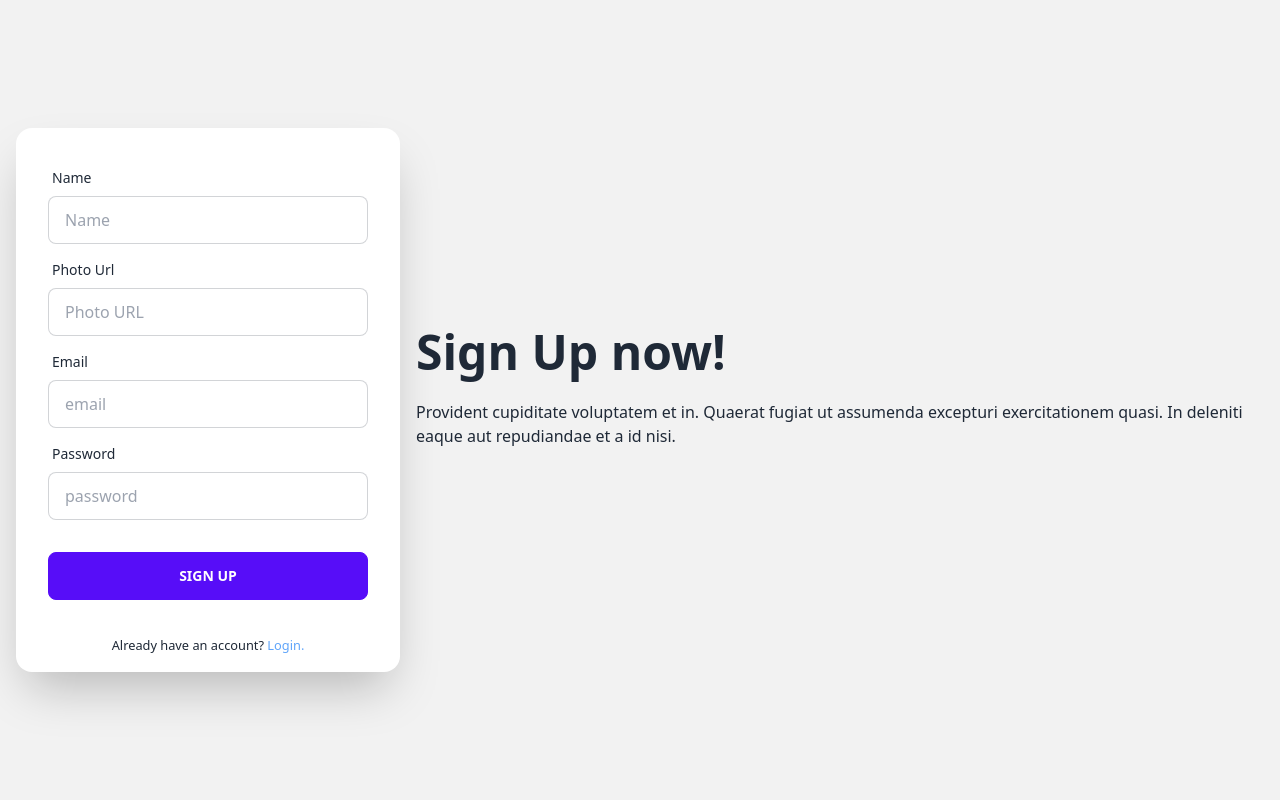
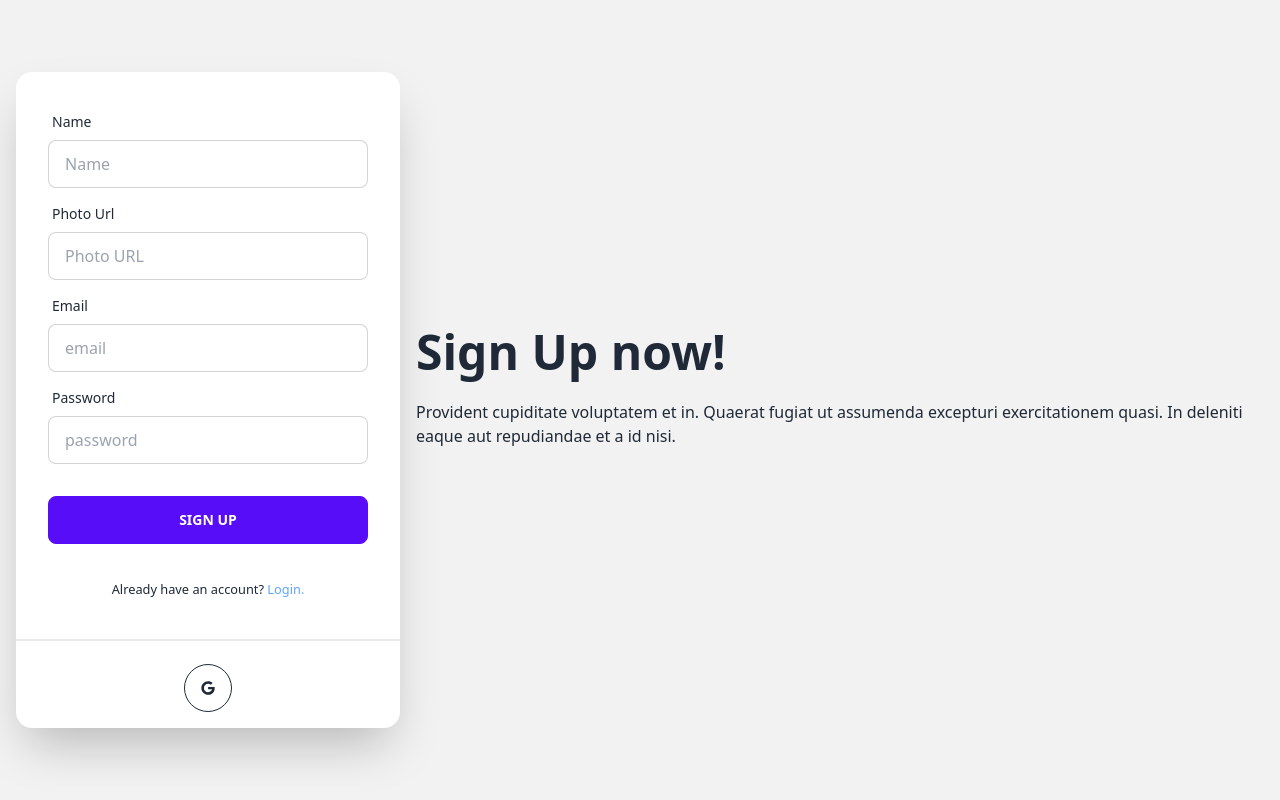
Before and after one commit to ImranSarkerWeb/bistro-boss-client, a React (Vite) app: page /signup in a window 1280 px wide. Built offline with nearby package versions, Linux system fonts and the light colour scheme; no server answers.

Commit message:
admin dashboard added

```diff
--- /dev/null
+++ b/src/components/SocialLogin/SocialLogin.jsx
@@ -0,0 +1,44 @@
+import { useContext } from "react";
+import { FaGoogle } from "react-icons/fa";
+import { AuthContext } from "../../providers/AuthProvider";
+import { useLocation, useNavigate } from "react-router-dom";
+const SocialLogin = () => {
+  const { googleSignIn } = useContext(AuthContext);
+  const navigate = useNavigate();
+  const location = useLocation();
+  const from = location?.state?.from?.pathname || "/";
+  const handleGoogleSignIn = () => {
+    googleSignIn()
+      .then((result) => {
+        const user = result.user;
+        const savedUser = { name: user.displayName, email: user.email };
+        fetch("http://localhost:5000/users", {
+          method: "POST",
+          headers: {
+            "content-type": "application/json",
+          },
+          body: JSON.stringify(savedUser),
+        })
+          .then((res) => res.json())
+          .then(() => {
+            navigate(from, { replace: true });
+          });
+      })
+      .catch((error) => console.log(error.message));
+  };
+  return (
+    <div>
+      <div className="divider"></div>
+      <div className="w-full text-center my-4">
+        <button
+          onClick={handleGoogleSignIn}
+          className="btn btn-circle btn-outline"
+        >
+          <FaGoogle></FaGoogle>
+        </button>
+      </div>
+    </div>
+  );
+};
+
+export default SocialLogin;
--- a/src/layout/Dashboard.jsx
+++ b/src/layout/Dashboard.jsx
@@ -1,9 +1,12 @@
 import {
   FaBars,
+  FaBook,
   FaCalendarAlt,
   FaCarAlt,
   FaHome,
   FaShoppingCart,
+  FaUsers,
+  FaUtensils,
   FaWallet,
 } from "react-icons/fa";
 import { NavLink, Outlet } from "react-router-dom";
@@ -11,6 +14,7 @@ import useCart from "../hooks/useCart";
 
 const Dashboard = () => {
   const [cart] = useCart();
+  const isAdmin = true;
   return (
     <div className="drawer drawer-mobile">
       <input id="my-drawer-2" type="checkbox" className="drawer-toggle" />
@@ -26,6 +30,37 @@ const Dashboard = () => {
       <div className="drawer-side bg-[#D1A054]">
         <label htmlFor="my-drawer-2" className="drawer-overlay"></label>
         <ul className="menu p-4 w-80 ">
+          {isAdmin ? (
+            <>
+              <li>
+                <NavLink to="/dashboard/home">
+                  <FaHome></FaHome> Admin Home
+                </NavLink>
+              </li>
+              <li>
+                <NavLink to="/dashboard/reservations">
+                  <FaUtensils></FaUtensils> Add Items
+                </NavLink>
+              </li>
+              <li>
+                <NavLink to="/dashboard/history">
+                  <FaBars></FaBars> Manage Items
+                </NavLink>
+              </li>
+              <li>
+                <NavLink to="/dashboard/history">
+                  <FaBook></FaBook> Manage Bookings
+                </NavLink>
+              </li>
+              <li>
+                <NavLink to="/dashboard/allusers">
+                  <FaUsers></FaUsers>
+                  Users
+                </NavLink>
+              </li>
+            </>
+          ) : (
+            <>
               <li>
                 <NavLink to="/dashboard/home">
                   <FaHome></FaHome> User Home
@@ -50,6 +85,8 @@ const Dashboard = () => {
                   </span>
                 </NavLink>
               </li>
+            </>
+          )}
           <div className="divider"></div>
 
           <li>
--- /dev/null
+++ b/src/pages/Dashboard/AllUsers/AllUsers.jsx
@@ -0,0 +1,5 @@
+const AllUsers = () => {
+  return <div>All user will here</div>;
+};
+
+export default AllUsers;
--- a/src/pages/Login/Login.jsx
+++ b/src/pages/Login/Login.jsx
@@ -7,6 +7,7 @@ import {
 } from "react-simple-captcha";
 import { AuthContext } from "../../providers/AuthProvider";
 import { Link, useLocation, useNavigate } from "react-router-dom";
+import SocialLogin from "../../components/SocialLogin/SocialLogin";
 
 const Login = () => {
   const { signIn } = useContext(AuthContext);
@@ -120,6 +121,7 @@ const Login = () => {
               </Link>
             </small>
           </p>
+          <SocialLogin></SocialLogin>
         </div>
       </div>
     </div>
--- a/src/pages/SignUp/SignUp.jsx
+++ b/src/pages/SignUp/SignUp.jsx
@@ -1,6 +1,7 @@
 import { useContext } from "react";
 import { AuthContext } from "../../providers/AuthProvider";
 import { Link, useNavigate } from "react-router-dom";
+import SocialLogin from "../../components/SocialLogin/SocialLogin";
 
 const SignUp = () => {
   const { createUser, updateUserProfile } = useContext(AuthContext);
@@ -109,6 +110,7 @@ const SignUp = () => {
               </Link>
             </small>
           </p>
+          <SocialLogin></SocialLogin>
         </div>
       </div>
     </div>
--- a/src/providers/AuthProvider.jsx
+++ b/src/providers/AuthProvider.jsx
@@ -1,7 +1,9 @@
 import { createContext, useEffect, useState } from "react";
 import {
+  GoogleAuthProvider,
   createUserWithEmailAndPassword,
   getAuth,
+  signInWithPopup,
   onAuthStateChanged,
   signInWithEmailAndPassword,
   signOut,
@@ -12,6 +14,7 @@ import { app } from "../firebase/firebase.config";
 export const AuthContext = createContext(null);
 const auth = getAuth(app);
 const AuthProvider = ({ children }) => {
+  const googleProvider = new GoogleAuthProvider();
   const [user, setUser] = useState(null);
   const [loading, setLoading] = useState(true);
 
@@ -28,6 +31,10 @@ const AuthProvider = ({ children }) => {
   const signIn = (email, password) => {
     setLoading(true);
     return signInWithEmailAndPassword(auth, email, password);
+  };
+
+  const googleSignIn = () => {
+    return signInWithPopup(auth, googleProvider);
   };
   const logOut = () => {
     setLoading(true);
@@ -50,6 +57,7 @@ const AuthProvider = ({ children }) => {
     createUser,
     updateUserProfile,
     signIn,
+    googleSignIn,
     logOut,
   };
   return (
--- a/src/routes/Routes.jsx
+++ b/src/routes/Routes.jsx
@@ -9,6 +9,7 @@ import PrivateRoute from "./PrivateRoute";
 import Secret from "../pages/Secret/Secret";
 import Dashboard from "../layout/Dashboard";
 import MyCart from "../pages/Dashboard/MyCart/MyCart";
+import AllUsers from "../pages/Dashboard/AllUsers/AllUsers";
 
 export const router = createBrowserRouter([
   {
@@ -53,6 +54,10 @@ export const router = createBrowserRouter([
         path: "mycart",
         element: <MyCart></MyCart>,
       },
+      {
+        path: "allusers",
+        element: <AllUsers></AllUsers>,
+      },
     ],
   },
 ]);
```
Lines whose indentation alone changed are shown as unchanged.
